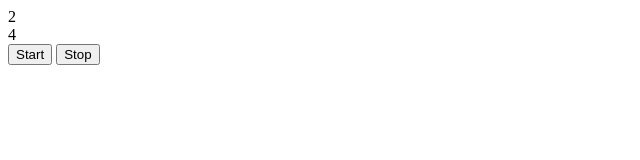
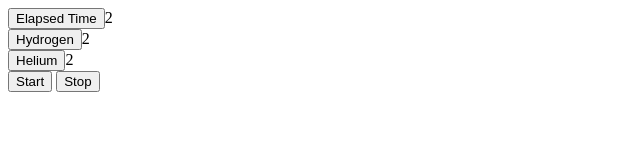
Before and after one commit to Treee/the-idle-universe-sim, a website: page index.html in a window 1280 px wide. Both pictures are taken after a click on the button "Start". Shown: the whole page, without its empty margins (0-640 px from the left). Drawn offline with Linux system fonts and the light colour scheme.

Commit message:
dynamic counters based on an object complete. need to determine the game mechanics

```diff
--- a/index.html
+++ b/index.html
@@ -8,10 +8,7 @@
   </head>
   <body>
     <div>
-      <div id="main-counter-display">
-        <div id="main-counter">0</div>
-        <div id="element-hydrogen">0</div>
-      </div>
+      <div id="main-counter-display"></div>
       <button id="btn-mainloop-unpause">Start</button>
       <button id="btn-mainloop-pause">Stop</button>
     </div>
--- a/index.js
+++ b/index.js
@@ -3,21 +3,40 @@ const gameProperties = {
   mainCounter: 0,
   elements: {
     hydrogen: {
+      id: "element-hydrogen",
+      displayName: "Hydrogen",
       count: 0,
-      formula: (multiply, additive, dt) => {
-        return multiply * dt + dt * additive;
-      },
+      multiplier: 1,
+      additive: 0,
     },
     helium: {
+      id: "element-helium",
+      displayName: "Helium",
       count: 0,
+      multiplier: 1,
+      additive: 0,
     },
   },
 };
 let mainGameLoopInterval;
 
-function increaseHydrogen(dt) {
-  const increase = gameProperties.elements.hydrogen.formula(1, 1, dt);
-  gameProperties.elements.hydrogen.count += increase;
+function FofX(multiplier, additive, x) {
+  return multiplier * x + additive * x;
+}
+
+function increaseElement(elementKey, dt) {
+  gameProperties.elements[elementKey].count += FofX(
+    gameProperties.elements[elementKey].multiplier,
+    gameProperties.elements[elementKey].additive,
+    dt
+  );
+}
+
+function increaseElementsLoop(dt) {
+  const elements = Object.keys(gameProperties.elements);
+  for (let i = 0; i < elements.length; i++) {
+    increaseElement(elements[i], dt);
+  }
 }
 
 function attachStartLoopButton() {
@@ -33,11 +52,18 @@ function startGameLoop() {
 }
 
 function mainGameLoop(delta) {
-  increaseHydrogen(delta / 1000);
   gameProperties.mainCounter += 1;
+  increaseElementsLoop(delta / 1000);
+  updateAllUICounters();
+}
+
+function updateAllUICounters() {
   updateUICounter("main-counter", gameProperties.mainCounter);
-  updateUICounter("element-hydrogen", gameProperties.elements.hydrogen.count);
-  // console.log(`Increment ${gameProperties.mainCounter++}`);
+  const elements = Object.keys(gameProperties.elements);
+  for (let i = 0; i < elements.length; i++) {
+    const element = gameProperties.elements[elements[i]];
+    updateUICounter(element.id, element.count);
+  }
 }
 
 function updateUICounter(id, counter) {
@@ -54,7 +80,45 @@ function stopGameLoop() {
   clearInterval(mainGameLoopInterval);
 }
 
+function buildElementCounter(elementId, displayName, elementCounterValue) {
+  const counterWrapper = document.createElement("div");
+
+  const btnUpgrade = document.createElement("button");
+  btnUpgrade.setAttribute("id", `btn-${elementId}`);
+  btnUpgrade.innerHTML = displayName;
+  counterWrapper.append(btnUpgrade);
+  btnUpgrade.addEventListener("click", function () {});
+
+  // const counterLabel = document.createElement("label");
+  // counterLabel.setAttribute("id", `label-${elementId}`);
+  // counterLabel.setAttribute("for", `${elementId}`);
+  // counterLabel.innerHTML = `${displayName}: `;
+  // counterWrapper.append(counterLabel);
+
+  const newCounter = document.createElement("span");
+  newCounter.setAttribute("id", elementId);
+  newCounter.innerHTML = elementCounterValue;
+  counterWrapper.append(newCounter);
+
+  document.getElementById("main-counter-display").append(counterWrapper);
+}
+
+function buildElmentCounterDisplay() {
+  buildElementCounter(
+    "main-counter",
+    "Elapsed Time",
+    gameProperties.mainCounter
+  );
+  const elements = Object.keys(gameProperties.elements);
+  for (let i = 0; i < elements.length; i++) {
+    const element = gameProperties.elements[elements[i]];
+    // console.log(element);
+    buildElementCounter(element.id, element.displayName, element.count);
+  }
+}
+
 window.addEventListener("load", function () {
   attachStartLoopButton();
   attachStopLoopButton();
+  buildElmentCounterDisplay();
 });
```
